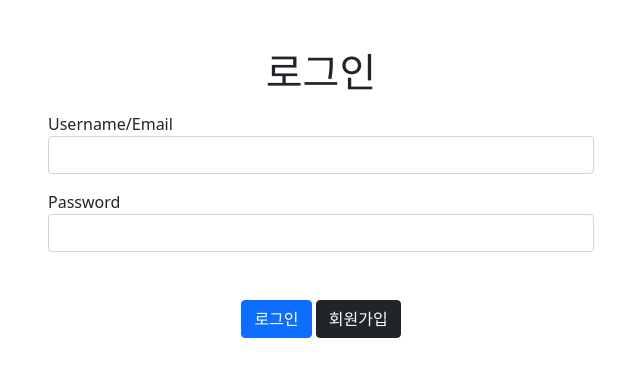
After one commit to riseryan89/fastcampus_note, a Django app: page /login in a window 1280 px wide. The commit adds this page. Shown: the top 377 px of the page, without its empty margins (319-959 px from the left). Run offline with Django 3.2, Linux system fonts and the light colour scheme; some libraries are stand-ins or nearby versions.

Commit message:
Ch 05 Clip 01

```diff
--- a/app/forms/test_login_form.py
+++ b/app/forms/test_login_form.py
@@ -3,29 +3,21 @@ import re
 from django import forms
 from django.contrib.auth import get_user_model
 from django.contrib.auth.forms import UserCreationForm
-from django.contrib.auth.hashers import make_password
+from django.contrib.auth.hashers import make_password, check_password
 from django.contrib.auth.models import User
 from django.contrib.auth.password_validation import validate_password
 from django.core.exceptions import ValidationError
+from django.db.models import Q
 
 from app.models import UserDetail
 
 
 class LoginForm(forms.Form):
-    email = forms.EmailField(
-        label="Email",
+    email_or_username = forms.CharField(
+        label="Email_USERNAME",
         widget=forms.TextInput(attrs={"class": "form-control"}),
-        error_messages={
-            "invalid": "잘못된 이메일 이잖아~~",
-        },
     )
     password = forms.CharField(widget=forms.PasswordInput(attrs={"class": "form-control"}), label="Password")
-
-    def clean(self):
-        email = self.cleaned_data.get("email")
-
-        if email.split("@")[1] == "gmail.com":
-            self.add_error("email", "Gmail은 이용할 수 없습니다.")
 
 
 class SignupForm(UserCreationForm):
--- a/app/urls/render_urls.py
+++ b/app/urls/render_urls.py
@@ -6,6 +6,8 @@ from app import views as v
 
 urlpatterns = [
     path("", v.index, name="index"),
+    path("login", v.user_login, name="login"),
+    path("logout", v.user_logout, name="logout"),
     path("signup", v.user_signup, name="signup"),
     path("signup2", v.user_signup2, name="signup2"),
 ]
--- a/app/views/index.py
+++ b/app/views/index.py
@@ -1,12 +1,17 @@
 from datetime import datetime
 
 from django.contrib.auth import logout, authenticate, login
+from django.contrib.auth.decorators import login_required
+from django.contrib.auth.hashers import check_password
+from django.contrib.auth.models import User
 
 from django.shortcuts import render, redirect
+from django.db.models import Q
 
 from app.forms.test_login_form import LoginForm, SignupForm
 
 
+@login_required
 def index(request):
     success = False
     if request.method == "POST":
@@ -51,3 +56,34 @@ def user_signup2(request):
         form = SignupForm()
 
     return render(request, "signup2.html", {"form": form})
+
+
+def user_login(request):
+    msg = ""
+    if request.method == "POST":
+        form = LoginForm(request.POST)
+        if form.is_valid():
+            email_or_username = form.cleaned_data.get("email_or_username")
+            password = form.cleaned_data.get("password")
+
+            user = User.objects.filter(Q(email=email_or_username) | Q(username=email_or_username)).first()
+            if not user:
+                msg = "로그인 정보가 올바르지 않습니다.."
+            else:
+                valid_password = check_password(password, user.password)
+                if not valid_password:
+                    msg = "로그인 정보가 올바르지 않습니다.."
+                else:
+                    login(request, user)
+                    return redirect("index")
+    else:
+        if request.user.is_authenticated:
+            return redirect("index")
+        form = LoginForm()
+
+    return render(request, "login.html", {"form": form, "msg": msg})
+
+
+def user_logout(request):
+    logout(request)
+    return redirect("login")
--- a/fastcampus_note/settings/settings.py
+++ b/fastcampus_note/settings/settings.py
@@ -145,6 +145,7 @@ STATIC_URL = "/static/"
 # https://docs.djangoproject.com/en/3.2/ref/settings/#default-auto-field
 
 DEFAULT_AUTO_FIELD = "django.db.models.BigAutoField"
+LOGIN_URL = "/login"
 
 
 """ ADDITIONAL CONFIG """
--- /dev/null
+++ b/templates/login.html
@@ -0,0 +1,39 @@
+{% load static %}
+<!DOCTYPE html>
+    <link rel="stylesheet" href="{% static 'css/bootstrap.min.css' %}">
+    <script src="{% static 'js/bootstrap.bundle.min.js' %}"></script>
+    <title>Signup</title>
+<body>
+    <div class="container mt-5">
+        <div class="row">
+            <div class="col-md-6 offset-md-3">
+                <h1 class="text-center">로그인</h1>
+              {% if msg %}
+                <h5 class="text-center text-danger">{{ msg }}</h5>
+              {% endif %}
+                <form method="post">
+                  {% csrf_token %}
+                  <div class="form-group mt-3">
+                      <label for="{{ form.email_or_username.id_for_label }}">Username/Email</label>
+                      {{ form.email_or_username }}
+                      {% if form.email_or_username.errors %}
+                          <div class="text-danger">{{ form.email_or_username.errors }}</div>
+                      {% endif %}
+                  </div>
+                  <div class="form-group mt-3">
+                      <label for="{{ form.password.id_for_label }}">Password</label>
+                      {{ form.password }}
+                      {% if form.password.errors %}
+                          <div class="text-danger">{{ form.password.errors }}</div>
+                      {% endif %}
+                  </div>
+                  <div class="text-center mt-5">
+                    <button type="submit" class="btn btn-primary mx-auto">로그인</button>
+                    <a href="{% url 'signup2' %}"  class="btn btn-dark mx-auto">회원가입</a>
+                  </div>
+                </form>
+            </div>
+        </div>
+    </div>
+</body>
+</html>
--- a/templates/signup2.html
+++ b/templates/signup2.html
@@ -42,6 +42,7 @@
                     </div>
                   <div class="text-center mt-5">
                     <button type="submit" class="btn btn-primary mx-auto">가입하기</button>
+                    <a href="{% url 'login' %}"  class="btn btn-dark mx-auto">로그인</a>
                   </div>
                 </form>
             </div>
```
Also changed, not shown: templates/index.html (+9 -5 lines).
